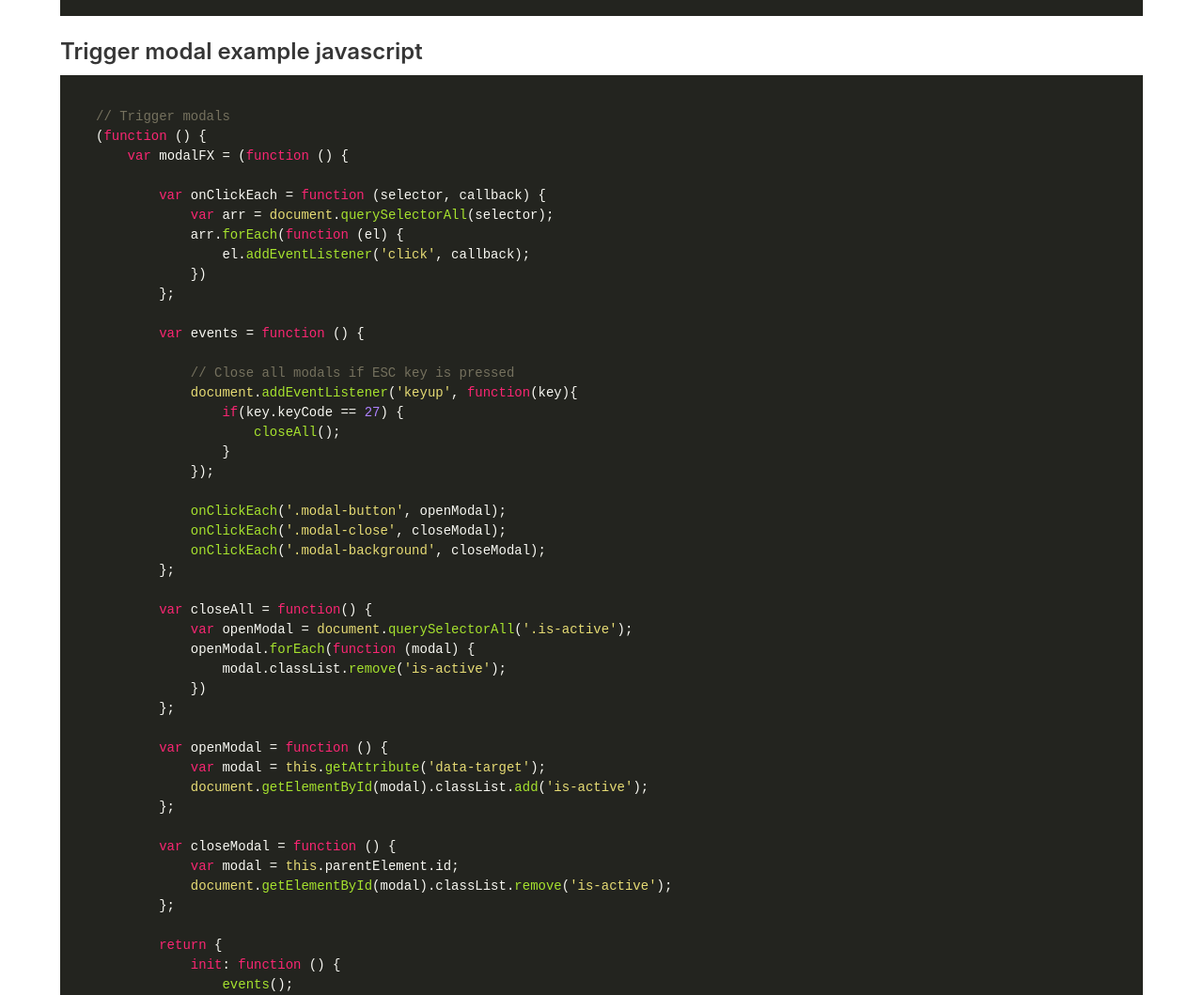
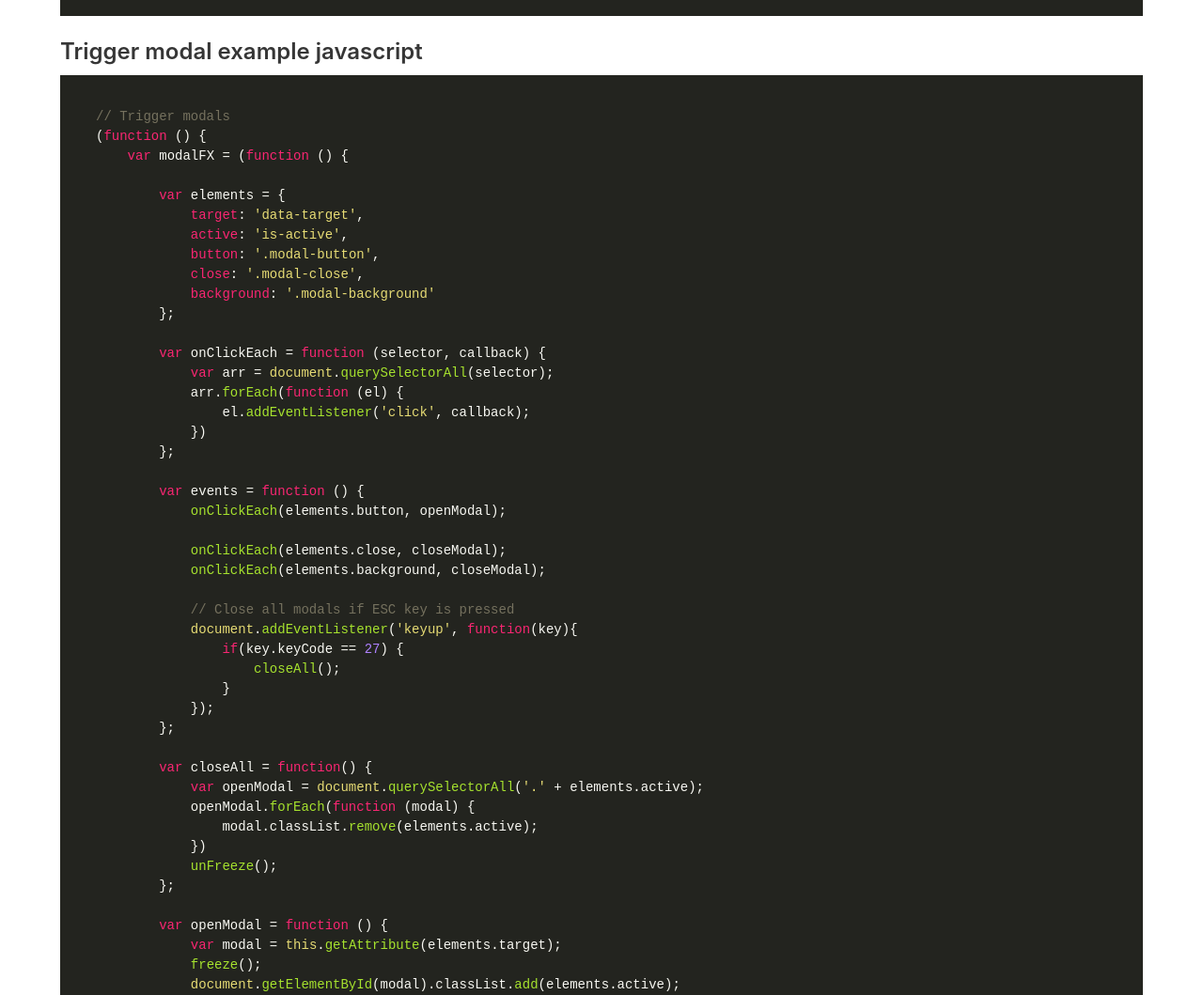
Before and after one commit to postare/bulma-modal-fx, a website: page index.html in a window 1280 px wide. Shown: the part 1434-2493 px from the top of the page at 94% size. Drawn offline with nearby package versions, Linux system fonts and the light colour scheme; files that its build step writes are made by us from their sources.

Commit message:
new dist files

```diff
--- a/gulpfile.js
+++ b/gulpfile.js
@@ -28,6 +28,7 @@ gulp.task('styles', function() {
       'Android 2.3',
       'Android >= 4',
       'Opera >= 12']})]))
+    .pipe(concat("modal-fx.css"))
     .pipe(sourcemaps.write('./'))
     .pipe(gulp.dest('dist/css/'))
     .pipe(cleanCss())
--- a/index.html
+++ b/index.html
@@ -96,6 +96,14 @@
 (function () {
     var modalFX = (function () {
 
+        var elements = {
+            target: 'data-target',
+            active: 'is-active',
+            button: '.modal-button',
+            close: '.modal-close',
+            background: '.modal-background'
+        };
+
         var onClickEach = function (selector, callback) {
             var arr = document.querySelectorAll(selector);
             arr.forEach(function (el) {
@@ -104,6 +112,10 @@
         };
 
         var events = function () {
+            onClickEach(elements.button, openModal);
+
+            onClickEach(elements.close, closeModal);
+            onClickEach(elements.background, closeModal);
 
             // Close all modals if ESC key is pressed
             document.addEventListener('keyup', function(key){
@@ -111,27 +123,37 @@
                     closeAll();
                 }
             });
-
-            onClickEach('.modal-button', openModal);
-            onClickEach('.modal-close', closeModal);
-            onClickEach('.modal-background', closeModal);
         };
 
         var closeAll = function() {
-            var openModal = document.querySelectorAll('.is-active');
+            var openModal = document.querySelectorAll('.' + elements.active);
             openModal.forEach(function (modal) {
-                modal.classList.remove('is-active');
+                modal.classList.remove(elements.active);
             })
+            unFreeze();
         };
 
         var openModal = function () {
-            var modal = this.getAttribute('data-target');
-            document.getElementById(modal).classList.add('is-active');
+            var modal = this.getAttribute(elements.target);
+            freeze();
+            document.getElementById(modal).classList.add(elements.active);
         };
 
         var closeModal = function () {
             var modal = this.parentElement.id;
-            document.getElementById(modal).classList.remove('is-active');
+            document.getElementById(modal).classList.remove(elements.active);
+            unFreeze();
+        };
+
+        // Freeze scrollbars
+        var freeze = function () {
+            document.getElementsByTagName('html')[0].style.overflow = "hidden"
+            document.getElementsByTagName('body')[0].style.overflowY = "scroll";
+        };
+
+        var unFreeze = function () {
+            document.getElementsByTagName('html')[0].style.overflow = ""
+            document.getElementsByTagName('body')[0].style.overflowY = "";
         };
 
         return {
```
Also changed, not shown: dist/css/modal-fx.css, dist/css/modal-fx.min.css, dist/js/modal-fx.js, dist/js/modal-fx.min.js, 2 other files.
